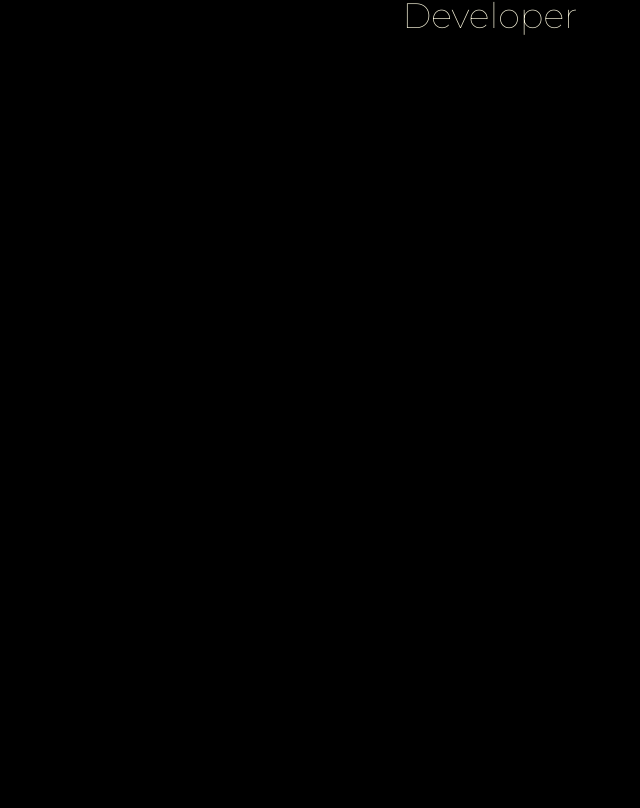
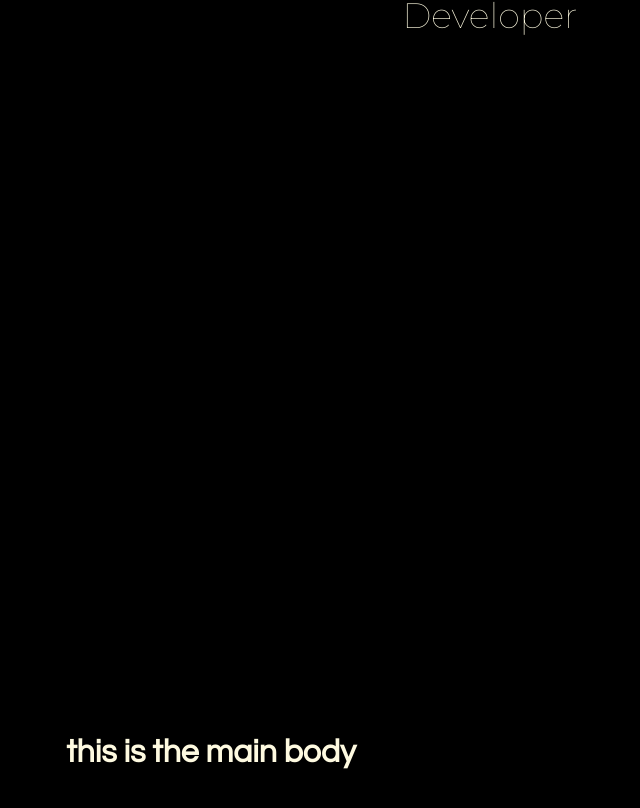
Before and after one commit to raheemelassadi/raheem-el-assadi-portfolio, a React (Create React App) app: page / in a window 1280 px wide. Shown: the part 448-1256 px from the top of the page, without its empty margins (429-1069 px from the left). Before the commit the page ends 800 px from the top, so only its background shows below. Built offline with nearby package versions, Linux system fonts and the light colour scheme.

Commit message:
added main body for content

```diff
--- a/src/App.js
+++ b/src/App.js
@@ -1,12 +1,15 @@
 import Navbar from "./components/Navbar";
+import Hero from "./components/Hero";
+import Main from "./components/Main";
 import './app.scss'
-import Hero from "./components/Hero";
+
 
 function App() {
   return (
     <div className="App">
       <Navbar />
       <Hero />
+      <Main />
     </div>
   );
 }
--- /dev/null
+++ b/src/components/Main.js
@@ -0,0 +1,11 @@
+import './main.scss'
+
+const Main = () => {
+    return(
+        <div className='main'>
+            <h1>this is the main body</h1>
+        </div>
+    )
+}
+
+export default Main
--- /dev/null
+++ b/src/components/main.scss
@@ -0,0 +1,5 @@
+.main {
+    height: 100vh;
+    color: #FEFAE0;
+    font-family: 'Questrial', sans-serif;
+}
```
